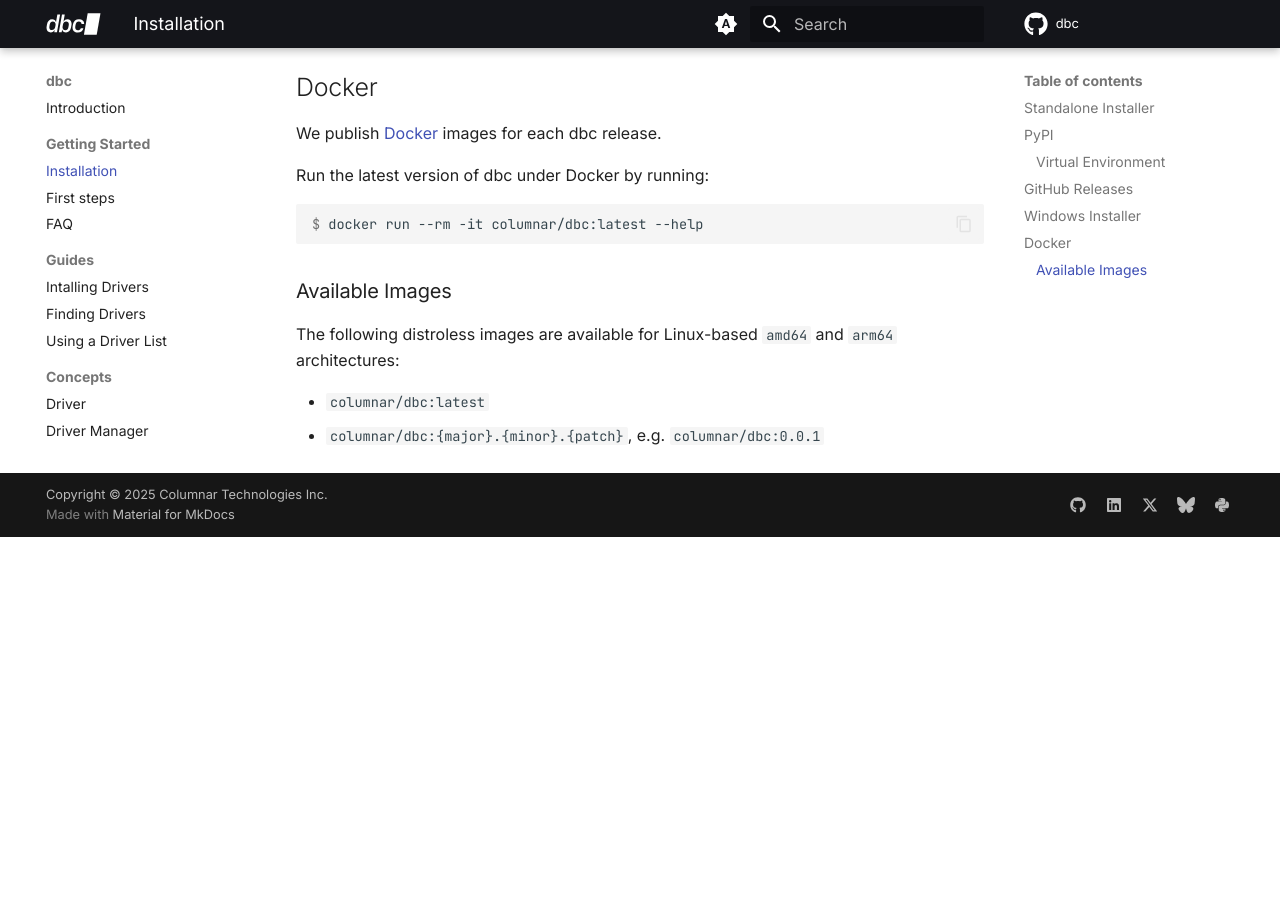
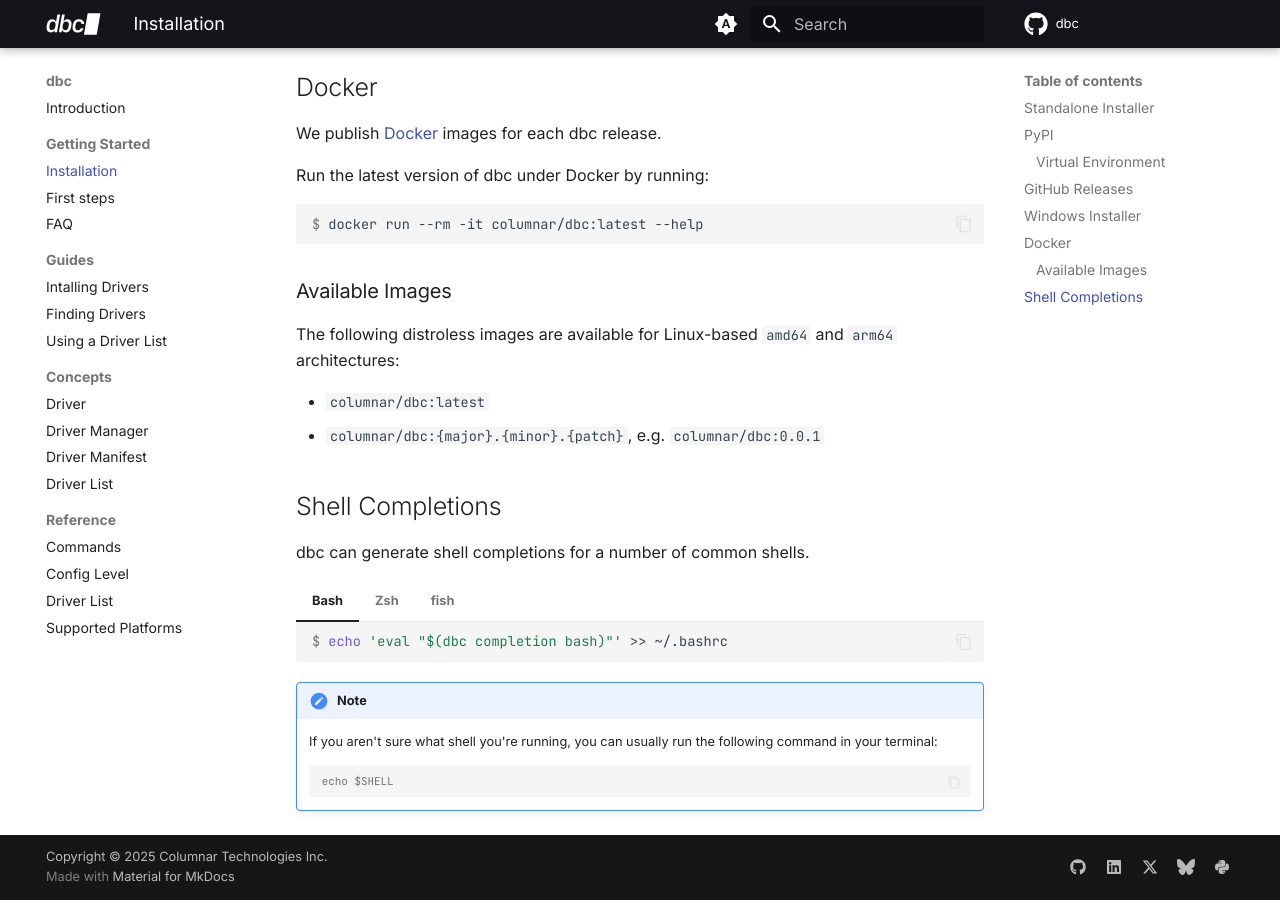
Before and after one commit to columnar-tech/dbc, an MkDocs documentation site: the page built from docs/getting_started/installation.md, in a window 1280 px wide and 900 px high, scrolled down 1734 px. Built offline with MkDocs 1.6.1 and Material for MkDocs 9.7.7, drawn with Linux system fonts in a browser that asks for light colours; plug-ins that fetch from the network failed and are left out; comment, search, counter and statistics services are not loaded; before the commit the page ends 2271 px from its top, so only the background shows below that.

Commit message:
Add shell completion docs to installation.md

````diff
--- a/docs/getting_started/installation.md
+++ b/docs/getting_started/installation.md
@@ -117,3 +117,33 @@
 
 - `columnar/dbc:latest`
 - `columnar/dbc:{major}.{minor}.{patch}`, e.g. `columnar/dbc:0.0.1`
+
+## Shell Completions
+
+dbc can generate shell completions for a number of common shells.
+
+=== "Bash"
+
+    ```console
+    $ echo 'eval "$(dbc completion bash)"' >> ~/.bashrc
+    ```
+
+=== "Zsh"
+
+    ```console
+    $ echo 'eval "$(dbc completion zsh)"' >> ~/.zshrc
+    ```
+
+=== "fish"
+
+    ```console
+    $ dbc completion fish > ~/.config/fish/completions/dbc.fish
+    ```
+
+!!! note
+
+    If you aren't sure what shell you're running, you can usually run the following command in your terminal:
+
+    ```console
+    echo $SHELL
+    ```
````
